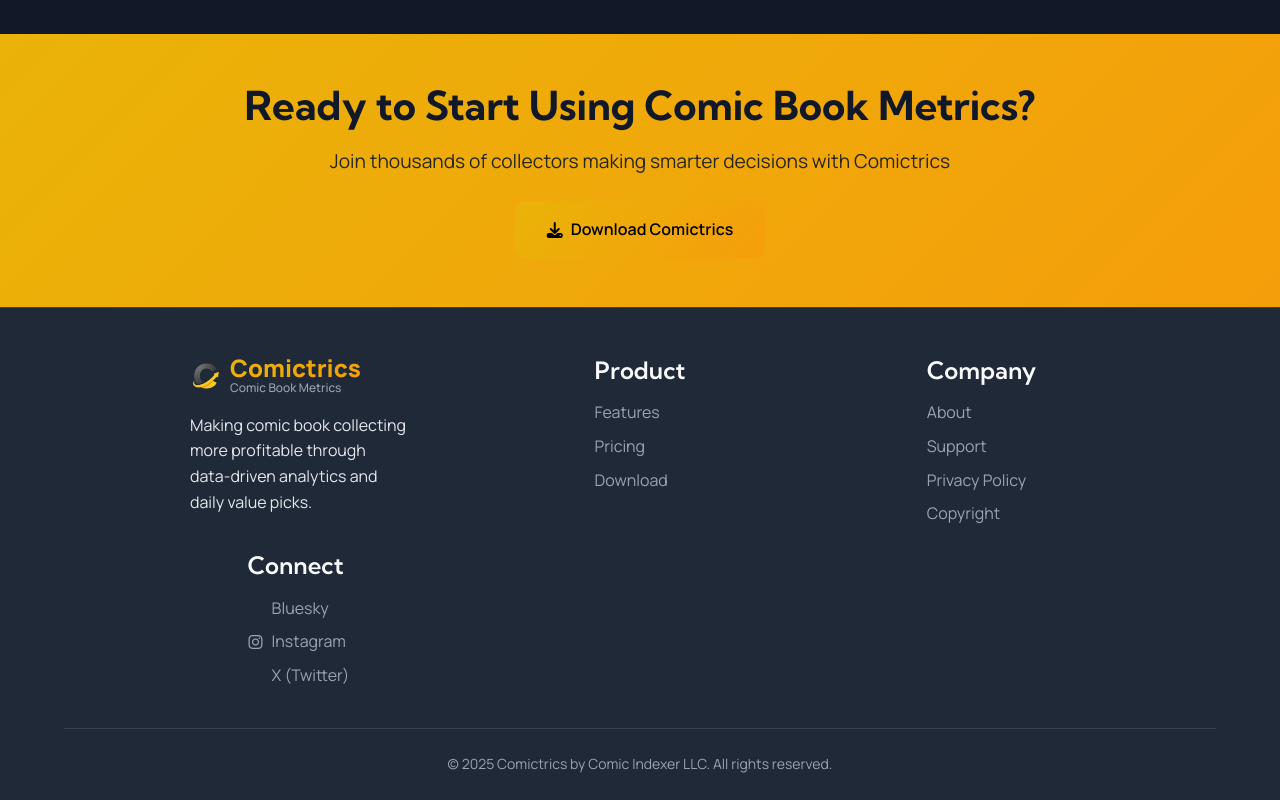
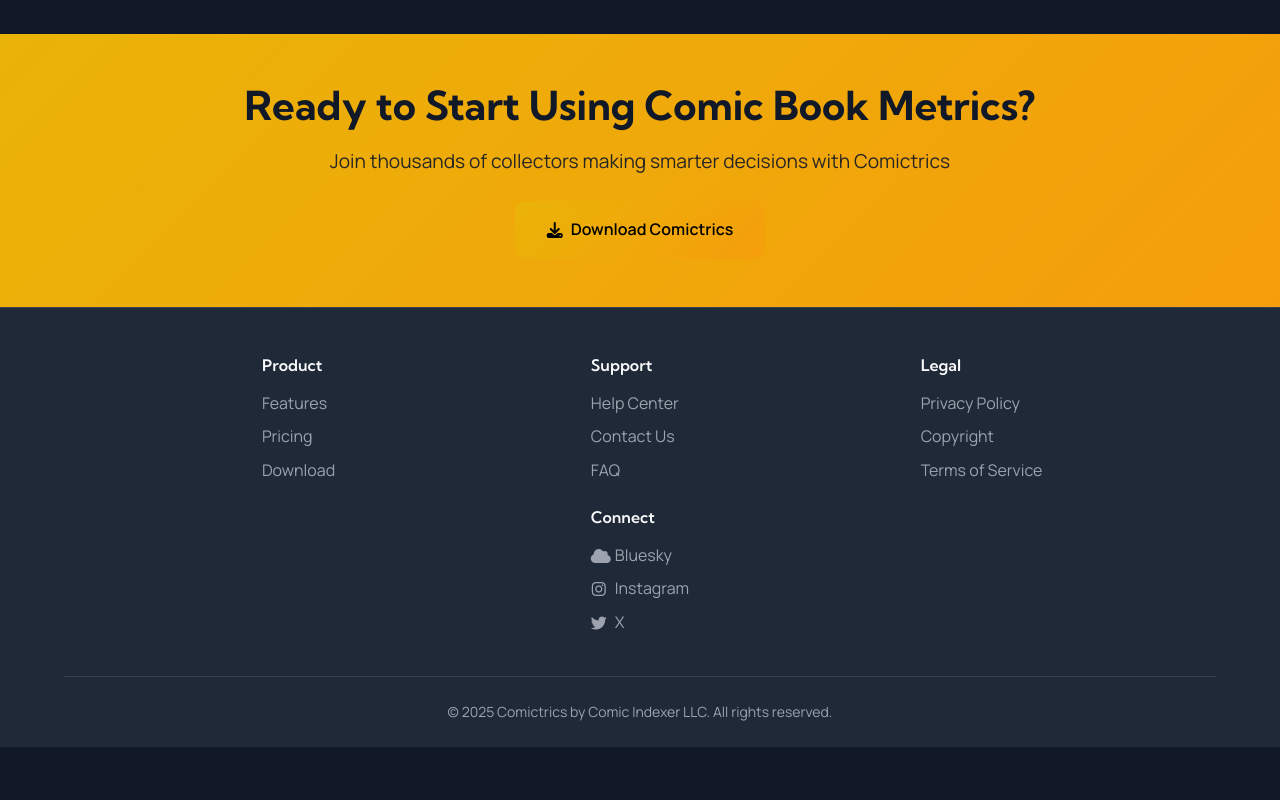
Before and after one commit to brencon/comictrics-web, a website: page about.html in a window 1280 px wide. Shown: the part 3118-3918 px from the top of the page. After the commit the page ends 3865 px from the top, so only its background shows below. Drawn offline with Linux system fonts and the light colour scheme.

Commit message:
Fix About page footer to match clean three-column layout

```diff
--- a/about.html
+++ b/about.html
@@ -194,17 +194,7 @@
         <div class="container">
             <div class="footer-content">
                 <div class="footer-section">
-                    <div class="footer-logo">
-                        <img src="assets/comictrics-logo.png" alt="Comictrics" class="logo">
-                        <div class="logo-text-container">
-                            <span class="logo-text">Comictrics</span>
-                            <span class="logo-tagline">Comic Book Metrics</span>
-                        </div>
-                    </div>
-                    <p>Making comic book collecting more profitable through data-driven analytics and daily value picks.</p>
-                </div>
-                <div class="footer-section">
-                    <h3>Product</h3>
+                    <h4>Product</h4>
                     <ul>
                         <li><a href="index.html#features">Features</a></li>
                         <li><a href="index.html#pricing">Pricing</a></li>
@@ -212,20 +202,17 @@
                     </ul>
                 </div>
                 <div class="footer-section">
-                    <h3>Company</h3>
+                    <h4>Support</h4>
                     <ul>
-                        <li><a href="about.html">About</a></li>
-                        <li><a href="support.html">Support</a></li>
-                        <li><a href="privacy.html">Privacy Policy</a></li>
-                        <li><a href="copyright.html">Copyright</a></li>
+                        <li><a href="support.html">Help Center</a></li>
+                        <li><a href="support.html#contact">Contact Us</a></li>
+                        <li><a href="support.html#faq">FAQ</a></li>
                     </ul>
-                </div>
-                <div class="footer-section">
-                    <h3>Connect</h3>
+                    <h4>Connect</h4>
                     <ul class="social-links">
                         <li>
                             <a href="https://bsky.app/profile/comicindexer.bsky.social" target="_blank" rel="noopener noreferrer" class="social-link" aria-label="Follow Comic Indexer on Bluesky">
-                                <i class="fab fa-bluesky"></i>
+                                <i class="fas fa-cloud"></i>
                                 <span>Bluesky</span>
                             </a>
                         </li>
@@ -237,10 +224,18 @@
                         </li>
                         <li>
                             <a href="https://x.com/ComicIndexer" target="_blank" rel="noopener noreferrer" class="social-link" aria-label="Follow Comic Indexer on X">
-                                <i class="fab fa-x-twitter"></i>
-                                <span>X (Twitter)</span>
+                                <i class="fab fa-twitter"></i>
+                                <span>X</span>
                             </a>
                         </li>
+                    </ul>
+                </div>
+                <div class="footer-section">
+                    <h4>Legal</h4>
+                    <ul>
+                        <li><a href="privacy.html">Privacy Policy</a></li>
+                        <li><a href="copyright.html">Copyright</a></li>
+                        <li><a href="privacy.html#terms">Terms of Service</a></li>
                     </ul>
                 </div>
             </div>
```
